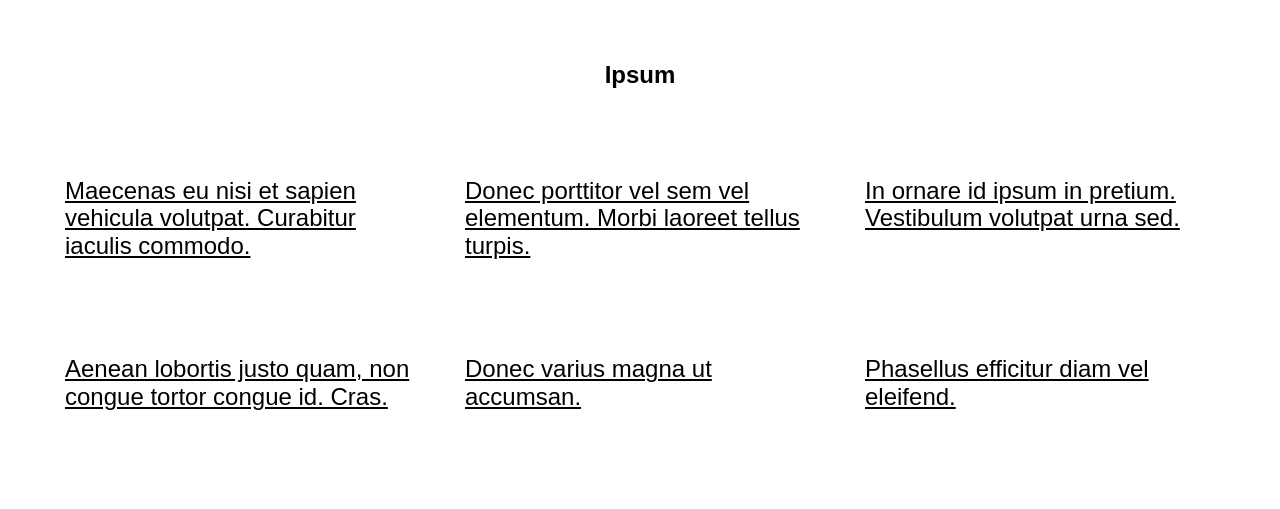
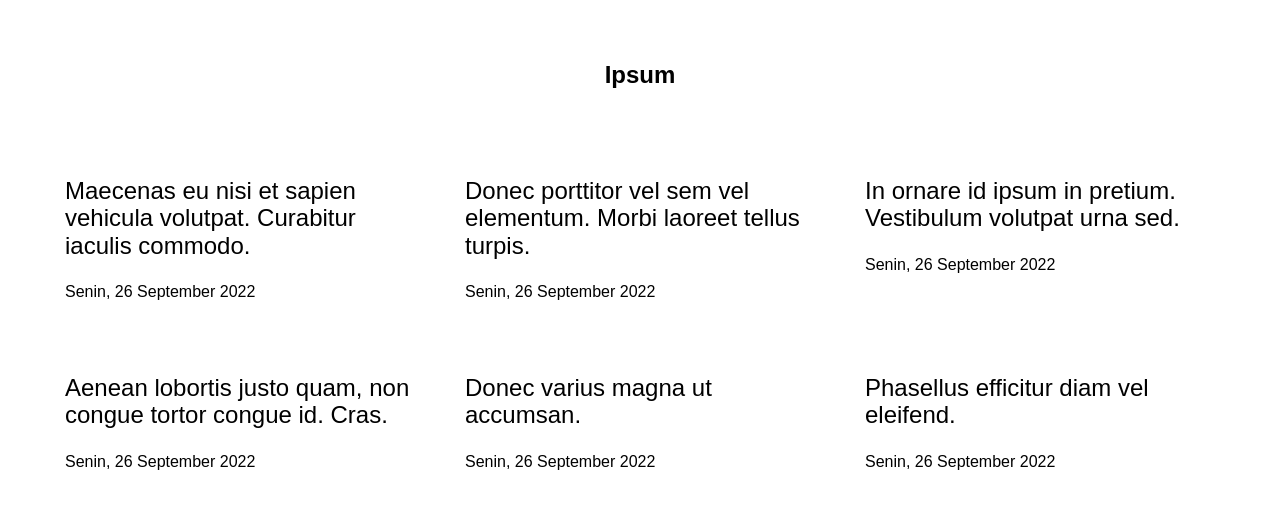
Before and after one commit to kca485/theo, an Eleventy site: page src/ipsum/index.njk in a window 1280 px wide. Shown: the part 101-610 px from the top of the page. Built offline with nearby package versions, Linux system fonts and the light colour scheme; Eleventy itself is replaced by a stand-in of ours; files that its build step writes are made by us from their sources.

Commit message:
show stories' date

```diff
--- a/src/_includes/story-gallery.njk
+++ b/src/_includes/story-gallery.njk
@@ -8,7 +8,10 @@ style: story-gallery
   {% for story in collections[stories] %}
     <li>
       <a class="story" href="{{ story.url }}">
-        <p class="story-title">{{ story.data.title }}</p>
+        <div>
+          <p class="story-title">{{ story.data.title }}</p>
+          <time datetime="{{ story.date.toISOString() }}">{{ story.date.toLocaleDateString('id-ID', { dateStyle: 'full' }) }}</time>
+        </div>
       </a>
     </li>
   {% endfor %}
--- a/src/styles/story-gallery.css
+++ b/src/styles/story-gallery.css
@@ -26,6 +26,7 @@ ol li {
 
 .story {
   color: black;
+  text-decoration: none;
 }
 
 .story-title {
```
